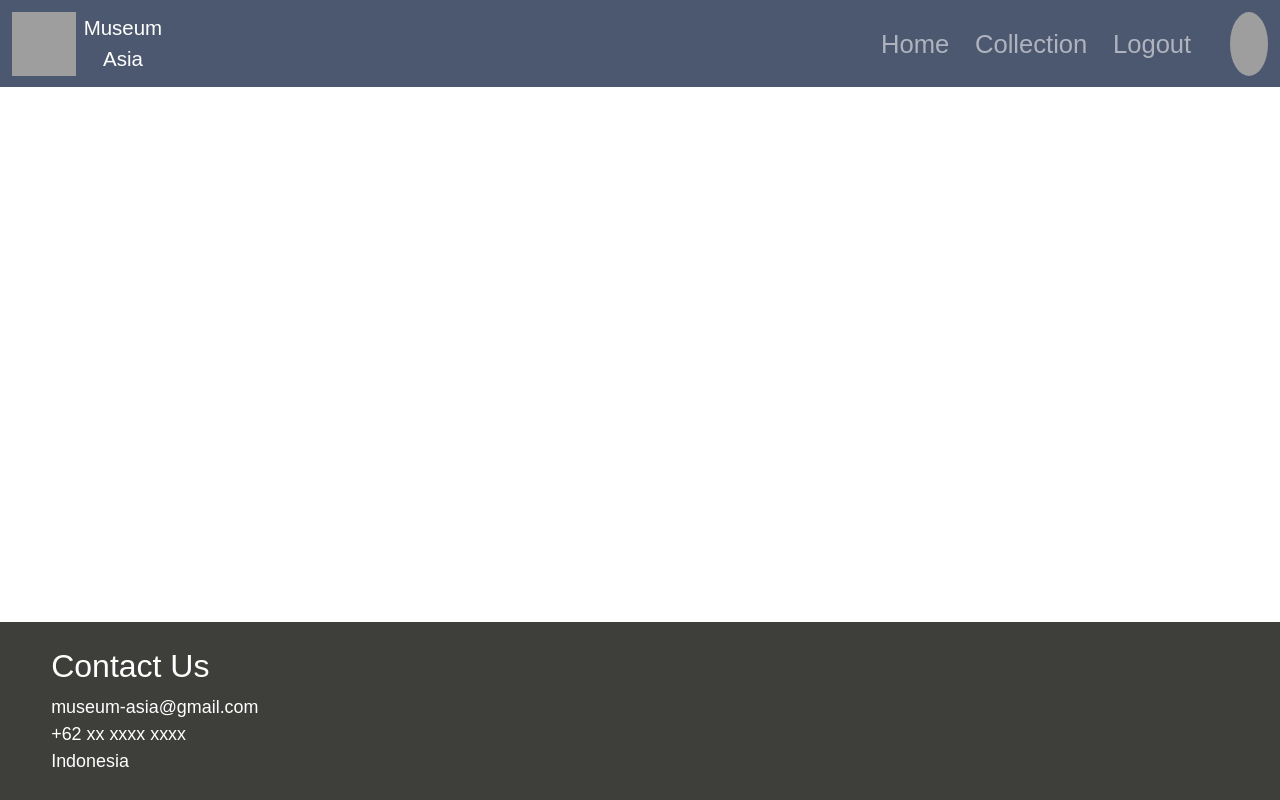
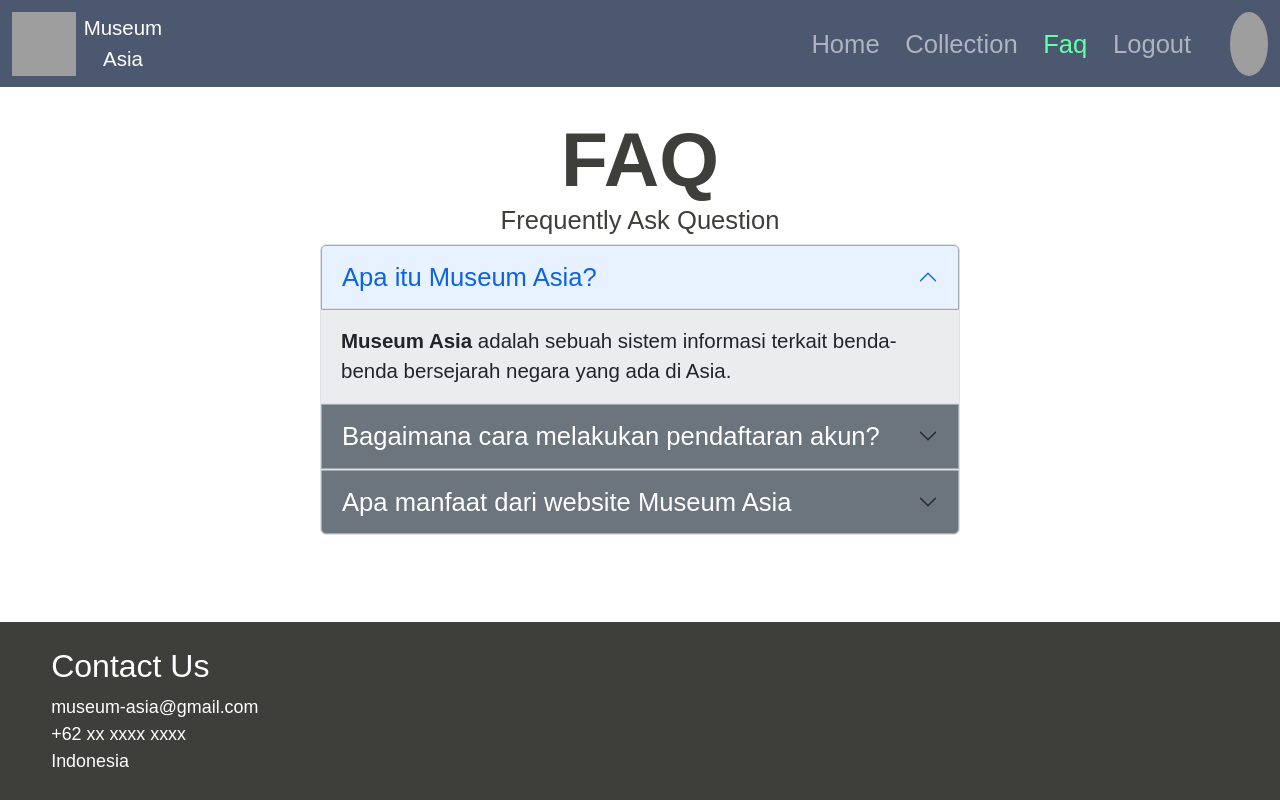
Before and after one commit to Shafira-van/FE-museumAsia, a React (Create React App) app: page /faq in a window 1280 px wide. Built offline with nearby package versions, Linux system fonts and the light colour scheme; grey boxes are pictures that could not be loaded.

Commit message:
finish faq

```diff
--- a/src/App.css
+++ b/src/App.css
@@ -149,21 +149,26 @@ header {
   justify-content: center;
   margin: 0vw 0vw;
   padding: 0vw;
-  height: 30vw;
-  color: white;
+  height: 29vw;
+  color: #3e3e3b;
   position: relative;
   /* width: 20vw */
 }
 
 .carousel-inner .card {
-  background-color: #a2aab0;
   margin: 0vw;
   padding: 0vw;
-  color: white;
   position: relative;
   width: 20vw;
   display: flex;
   justify-content: center;
+}
+.carousel-inner .card-body {
+  background-color: #ebeced;
+  height: auto;
+  width: auto;
+  border-radius: 0vw 0vw 0.51vw 0.51vw;
+  color: #3e3e3b;
 }
 
 .carousel-inner img {
@@ -175,6 +180,7 @@ header {
 .carousel-inner .card h5 {
   font-size: 2vw;
   text-align: center;
+  font-weight: bold;
 }
 
 .carousel-inner .card p {
@@ -190,8 +196,8 @@ header {
   padding: 0.2vw 0.4vw;
   position: absolute;
   left: 0;
-  background-color: #4c586f;
-  border: 1px solid #4c586f;
+  background-color: #3e3e3b;
+  border: 1px solid #3e3e3b;
   border-radius: 1vw;
   margin: 5% 20%;
 }
@@ -236,9 +242,16 @@ header {
   border-radius: 0;
 }
 
-.develover .container-dev #card-body {
+.develover .container-dev #card-body h5{
   text-align: left;
   color: white;
+    text-shadow: 1vw 1vw 1vw #6c757d;
+}
+.develover .container-dev #card-body p{
+  text-align: left;
+  color: white;
+  text-shadow:0.5vw 0.5vw 0.5vw #6c757d;
+  font-weight: 600;
 }
 
 .develover .container-dev #rowDev {
@@ -252,7 +265,11 @@ header {
   flex-direction: row-reverse;
 }
 
-#Informatika #card-body {
+#Informatika #card-body p{
+  text-align: right;
+}
+
+#Informatika #card-body h5 {
   text-align: right;
 }
 
@@ -334,7 +351,7 @@ header {
 }
 
 #daftarBarang .card {
-  background-color: rgb(203, 197, 193, 0.6);
+  background-color: #ebeced;
   color: #3e3e3b;
   width: 20vw;
   height: 39vw;
@@ -357,6 +374,8 @@ header {
   text-align: left;
   font-size: 2vw;
   margin: 0vw;
+  font-weight: bold;
+
 }
 
 #daftarBarang .card p {
@@ -373,6 +392,49 @@ header {
   bottom: 1vw;
   width: 14vw;
   border-radius: 1vw;
+}
+
+/* faq */
+.faq {
+  display: flex;
+  flex-direction: column;
+  align-items: center;
+  padding: 2vw 0vw;
+}
+
+.faq h1 {
+  text-align: center;
+  font-size: 6vw;
+  font-weight: bold;
+  margin-bottom: 0;
+}
+
+.faq h2 {
+  font-size: 2vw;
+}
+
+.accordion {
+  margin-bottom: 4vw;
+}
+.accordion-body {
+  text-align: left;
+}
+
+.accordion-item {
+  width: 50vw;
+  margin: 0vw;
+}
+
+.accordion-item button {
+  background-color: #6c757d;
+  border: 1px solid #a2aab0;
+  font-size: 2vw;
+  color: white;
+}
+
+.accordion-collapse {
+  background-color: #ebeced;
+  font-size: 1.6vw;
 }
 
 /* footer */
@@ -534,7 +596,7 @@ footer p {
   .develover .container-dev h5 {
     font-size: 3vw;
     color: white;
-    font-weight: bold;
+
   }
 
   .develover .container-dev p {
@@ -576,19 +638,84 @@ footer p {
   /* button negara */
 
   .button_negara {
-    margin: 2vw 0vw;
+    margin: 2vw 4vw;
+    display: flex;
+    flex-wrap: wrap;
+    justify-content: center;
   }
 
   .button_negara button {
     margin: 1vw;
-    padding: 0vw 1vw;
+    padding: 0vw 1.4vw;
     width: auto;
-    font-size: 2.4vw;
+    font-size: 3.2vw;
+
   }
 
   .btn:hover {
     color: #4c586f;
     background-color: #ebeced;
+  }
+
+  #daftarBarang {
+    display: flex;
+    flex-direction: column;
+    padding: 0;
+    margin: 0;
+  }
+
+  #daftarBarang .card {
+    margin: 1vw 2vw;
+    height: 30vw;
+    width: 90vw;
+    display: flex;
+    flex-direction: row;
+  }
+
+  #daftarBarang .card img {
+    width: 25vw;
+    height: auto;
+    border-radius: 1vw 0vw 0vw 1vw;
+  }
+
+  #daftarBarang .card-body {
+    margin: 1vw;
+  }
+
+  #daftarBarang .card-body h5 {
+    font-size: 3.4vw;
+  }
+
+  #daftarBarang .card-body p {
+    font-size: 2.8vw;
+  }
+
+  #daftarBarang .card-body a {
+    font-size: 2.8vw;
+    width: 20vw;
+    margin-bottom: 1vw;
+    margin-left: 0;
+
+  }
+
+  .accordion-item {
+    width: 60vw;
+
+  }
+
+  .accordion-header button {
+    font-size: 3vw;
+    margin: 0;
+  }
+
+  .accordion-body {
+    font-size: 2.4vw;
+
+  }
+
+  .accordion-body ul {
+    padding-left: 3.4vw;
+    margin-bottom: 0vw;
   }
 
   .footer {
--- a/src/App.js
+++ b/src/App.js
@@ -4,13 +4,15 @@ import Navbar from './components/Navbar';
 import Home from './pages/Home';
 import {Routes, Route} from "react-router-dom"
 import Collection from './pages/Collection';
+import Faq from './pages/Faq';
 function App() {
   return (
     <div className="App">
       <Navbar />
       <Routes>
         <Route path='/' element={<Home />} />
-        <Route path='/collection' element={<Collection/>} />
+        <Route path='/collection' element={<Collection />} />
+        <Route path='/faq' element={<Faq/>} />
       </Routes>
       <Footer/>
     </div>
--- a/src/components/Navbar.jsx
+++ b/src/components/Navbar.jsx
@@ -20,14 +20,17 @@ function Navbar() {
               </CustomLink>
             </li>
             <li className="nav-item">
-              <CustomLink
-                to={"/collection"}
-                className="nav-link">
+              <CustomLink to={"/collection"} className="nav-link">
                 Collection
               </CustomLink>
             </li>
             <li className="nav-item">
-              <CustomLink to={"/logout"} className="nav-link" >
+              <CustomLink to={"/faq"} className="nav-link">
+                Faq
+              </CustomLink>
+            </li>
+            <li className="nav-item">
+              <CustomLink to={"/logout"} className="nav-link">
                 Logout
               </CustomLink>
             </li>
--- /dev/null
+++ b/src/pages/Faq.jsx
@@ -0,0 +1,88 @@
+import React from 'react'
+
+function Faq() {
+  return (
+    <div className='faq'>
+        <h1>FAQ</h1>
+        <h2>Frequently Ask Question</h2>
+        <div class="accordion" id="accordionPanelsStayOpenExample">
+          <div class="accordion-item">
+            <h2 class="accordion-header" id="panelsStayOpen-headingOne">
+              <button
+                class="accordion-button"
+                type="button"
+                data-bs-toggle="collapse"
+                data-bs-target="#panelsStayOpen-collapseOne"
+                aria-expanded="true"
+                aria-controls="panelsStayOpen-collapseOne">
+                Apa itu Museum Asia?
+              </button>
+            </h2>
+            <div
+              id="panelsStayOpen-collapseOne"
+              class="accordion-collapse collapse show"
+              aria-labelledby="panelsStayOpen-headingOne">
+              <div class="accordion-body">
+                <strong>Museum Asia</strong> adalah sebuah sistem informasi
+                terkait benda-benda bersejarah negara yang ada di Asia.
+              </div>
+            </div>
+          </div>
+          <div class="accordion-item">
+            <h2 class="accordion-header" id="panelsStayOpen-headingTwo">
+              <button
+                class="accordion-button collapsed"
+                type="button"
+                data-bs-toggle="collapse"
+                data-bs-target="#panelsStayOpen-collapseTwo"
+                aria-expanded="false"
+                aria-controls="panelsStayOpen-collapseTwo">
+                Bagaimana cara melakukan pendaftaran akun?
+              </button>
+            </h2>
+            <div
+              id="panelsStayOpen-collapseTwo"
+              class="accordion-collapse collapse"
+              aria-labelledby="panelsStayOpen-headingTwo">
+              <div class="accordion-body">
+                <ul>
+                  <li>Masuk ke museum-asia.com lalu pilih “Daftar”</li>
+                  <li>Masukkan email dan identitas lainnya</li>
+                  <li>Klik lanjut</li>
+                </ul>
+              </div>
+            </div>
+          </div>
+          <div class="accordion-item">
+            <h2 class="accordion-header" id="panelsStayOpen-headingThree">
+              <button
+                class="accordion-button collapsed"
+                type="button"
+                data-bs-toggle="collapse"
+                data-bs-target="#panelsStayOpen-collapseThree"
+                aria-expanded="false"
+                aria-controls="panelsStayOpen-collapseThree">
+                Apa manfaat dari website Museum Asia
+              </button>
+            </h2>
+            <div
+              id="panelsStayOpen-collapseThree"
+              class="accordion-collapse collapse"
+              aria-labelledby="panelsStayOpen-headingThree">
+              <div class="accordion-body">
+                <ul>
+                  <li>
+                    Menambah pengetahuan terkait benda bersejarah negara-negara
+                    yang ada di Asia{" "}
+                  </li>
+                  <li>Mengetahui benda-benda penting di Asia</li>
+                </ul>
+              </div>
+            </div>
+          </div>
+        </div>
+    </div>
+  );
+}
+
+export default Faq
```
